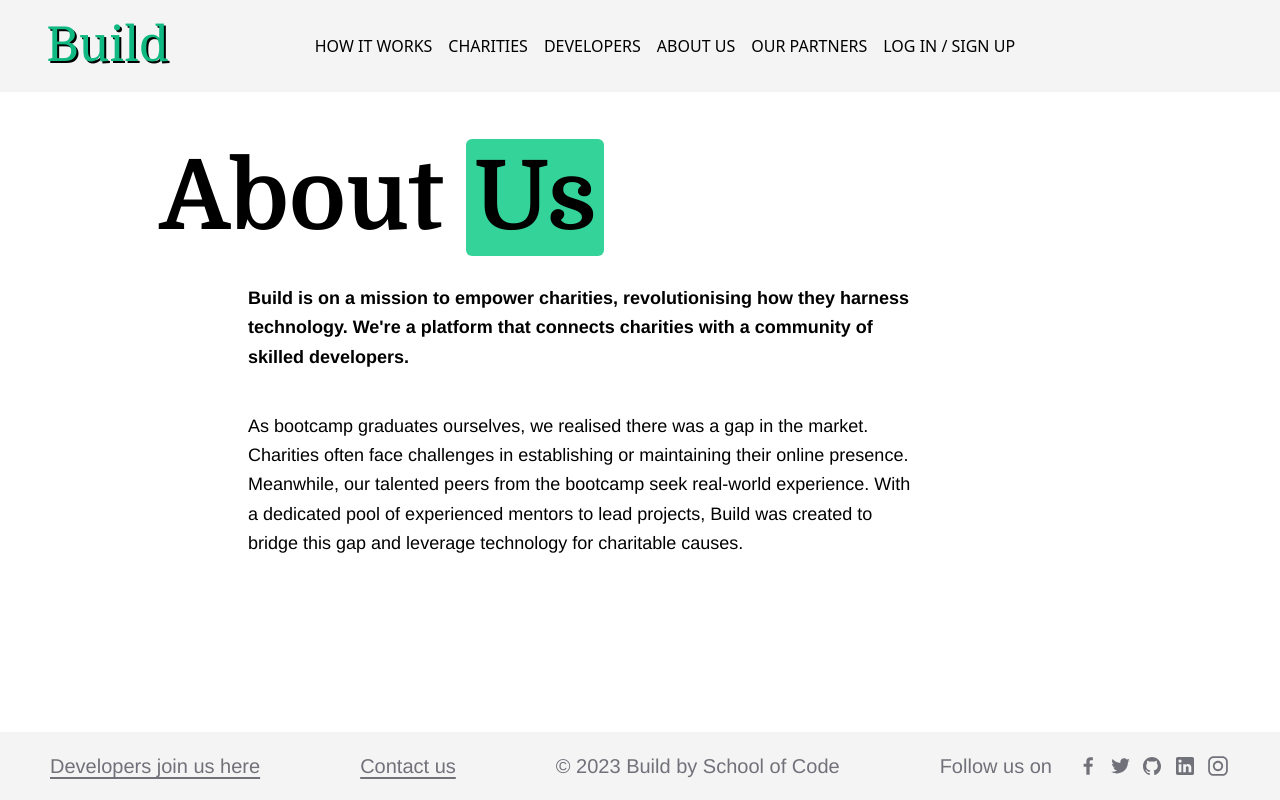
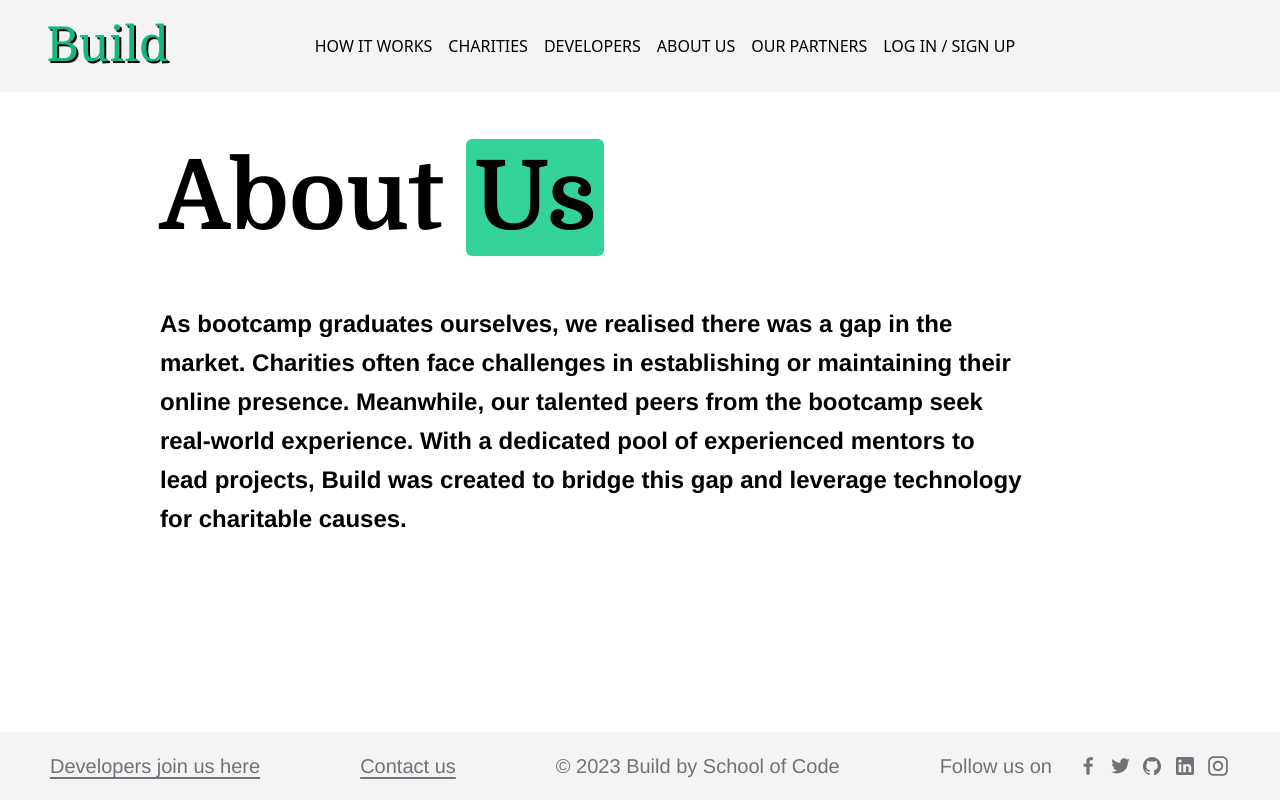
Before and after one commit to SchoolOfCode/Team-Build, a Next.js app: page /about in a window 1280 px wide. Built offline with nearby package versions, Linux system fonts and the light colour scheme.

Commit message:
design fixes

```diff
--- a/src/app/about/page.jsx
+++ b/src/app/about/page.jsx
@@ -1,33 +1,26 @@
-
+import Link from "next/link";
 
 export default function About() {
   return (
-    <div className="flex flex-col mr-5">
-      <section className="flex-grow">
-        <div className="flex flex-col justify-evenly ml-6 lg:flex lg:mx-40 gap-10">
-          <h1 className="mt-10 leading-snug text-6xl font-bold lg:text-8xl lg:max-w-3xl lg:leading-snug lg:w-1/2">
+    <div className="flex flex-col">
+      <div className="flex-grow">
+        <div className="flex flex-col justify-evenly ml-6 lg:flex lg:mx-40 gap-10 mr-4">
+          <h1 className="mt-10 leading-snug text-6xl font-bold lg:text-8xl lg:max-w-lg lg:leading-snug lg:w-1/2">
             About{" "}
             <span className="bg-emerald-400 py-1 px-2 rounded-md mt-2">Us</span>
           </h1>
-          </div>
-      </section>
-          <div className="mt-5"></div>
-          <div className="flex flex-col justify-between lg:flex lg:flex-row-reverse lg:gap-10 lg:align-bottom lg:w-4/5 ml-2">
-            <p className="text-md lg:text-lg font-bold mb-10 lg:max-w-2xl lg:mr-24 lg:leading-relaxed">
-            Build is on a mission to empower charities, revolutionising how they harness technology. We're a platform that connects charities with a community of skilled developers.
+          <div className="flex flex-col justify-between lg:flex lg:flex-row-reverse lg:gap-20 lg:align-middle lg:mb-10">
+            <p className="text-lg lg:text-2xl font-bold lg:max-w-4xl lg:mr-24 lg:leading-relaxed lg:">
+              As bootcamp graduates ourselves, we realised there was a gap in
+              the market. Charities often face challenges in establishing or
+              maintaining their online presence. Meanwhile, our talented peers
+              from the bootcamp seek real-world experience. With a dedicated
+              pool of experienced mentors to lead projects, Build was created to
+              bridge this gap and leverage technology for charitable causes.
             </p>
           </div>
-          <div className="flex flex-col justify-between lg:flex lg:flex-row-reverse lg:gap-10 lg:align-bottom lg:w-4/5 ml-2">
-            <p className="text-md lg:text-lg mb-10 lg:max-w-2xl lg:mr-24 lg:leading-relaxed">
-            As bootcamp graduates ourselves, we realised there was a gap in the market. Charities often face challenges in establishing or maintaining their online presence. Meanwhile, our talented peers from the bootcamp seek real-world experience. With a dedicated pool of experienced mentors to lead projects, Build was created to bridge this gap and leverage technology for charitable causes.
-
-            {/* Our vision is simple yet powerful — we want to harness the power of technology to help charities. Build is committed to making tech accessible to all. Our focus is on fostering an inclusive tech community and leveraging technology for charitable causes. Picture a future where technology reflects the stories of all of us. Build is here to make that happen. */}
-
-
-            </p>
-          </div>
-          </div>
-
-
+        </div>
+      </div>
+    </div>
   );
 }
--- a/src/app/charity/page.jsx
+++ b/src/app/charity/page.jsx
@@ -7,7 +7,7 @@ export default function Charity() {
     <div className="flex flex-col">
       <div className="flex-grow">
         <div className="flex flex-col justify-evenly ml-6 lg:flex lg:mx-40 gap-10 mr-4">
-          <h1 className="mt-10 leading-snug text-6xl font-bold lg:text-8xl lg:max-w-lg lg:leading-snug lg:w-1/2">
+          <h1 className="mt-10 leading-snug text-5xl font-bold lg:text-8xl lg:max-w-lg lg:leading-snug lg:w-1/2">
             We want to help{" "}
             <span className="bg-emerald-400 py-1 px-2 rounded-md mt-2">
               Charities
@@ -23,7 +23,7 @@ export default function Charity() {
               Register your charity now for the opportunity to pitch your
               projects and create your perfect website for free.
             </p>
-            <button className="button bg-red-400 font-bold rounded w-44 h-16 text-xl lg:w-56 lg:text-2xl lg:mt-4 mt-10">
+            <button className="button bg-red-400 font-bold rounded w-44 h-10 text-xl lg:w-56 lg:h-16 lg:text-2xl lg:mt-4 mt-20">
               <Link href={"/charity/register"}>Register</Link>
             </button>
           </div>
--- a/src/app/developers/page.jsx
+++ b/src/app/developers/page.jsx
@@ -4,7 +4,7 @@ export default function Developers() {
   return (
     <div className="flex flex-col">
       <div className="flex-grow">
-        <div className="flex flex-col justify-evenly ml-6 lg:flex lg:mx-40 gap-20 mr-4">
+        <div className="flex flex-col justify-evenly ml-6 lg:flex lg:mx-40 lg:gap-20 gap-8 mr-4">
           <h1 className="mt-10 leading-snug text-5xl font-bold lg:text-8xl lg:max-w-3xl lg:leading-snug lg:w-1/2">
             Calling out aspiring{" "}
             <span className="bg-emerald-400 py-1 px-2 rounded-md mt-2">
@@ -22,7 +22,7 @@ export default function Developers() {
               Your journey towards meaningful experience starts here — where
               coding meets purpose.
             </p>
-            <button className="button bg-red-400 font-bold rounded w-44 h-16 text-xl lg:w-56 lg:text-2xl lg:mt-4 mt-10">
+            <button className="button bg-red-400 font-bold rounded w-44 h-10 text-xl lg:w-56 lg:h-16 lg:text-2xl lg:mt-4 mt-10">
               <Link href={"/developers/register"}>Register</Link>
             </button>
           </div>
--- a/src/app/page.jsx
+++ b/src/app/page.jsx
@@ -26,11 +26,11 @@ export default function Testimonials() {
               </button>
             </Link>
 
-            {/* <Link href={"../developers"}>
-              <button className="button bg-red-400 font-bold rounded w-56 h-10 text-xl lg:w-56 lg:h-16 lg:text-2xl my-4 lg:mx-4">
-                Developers{" "}
+            <Link href={"../developers"}>
+              <button className="button bg-transparent text-decoration: underline rounded text-stone-600 justify-left lg:w-56 lg:h-10 lg:text-2xl my-4 lg:mx-4">
+                Developers join us here{" "}
               </button>
-            </Link> */}
+            </Link>
           </div>
         </div>
       </section>
--- a/src/app/partners/page.jsx
+++ b/src/app/partners/page.jsx
@@ -15,13 +15,13 @@ export default function Partners() {
           <div className="flex flex-col justify-between lg:flex lg:flex-row-reverse lg:gap-20 lg:align-bottom lg:w-4/5">
             <p className="text-lg lg:text-2xl font-bold mb-10 lg:max-w-2xl lg:mr-24 lg:leading-relaxed">
               In the realm of making a positive impact, our partners stand as
-              pillars of support at Build. To continue our journey of
-              community betterment, we are actively seeking like-minded
-              individuals and organisations to help us. Together,
-              we can do something amazing. Contact us today, and let's explore
-              the possibilities of collaboration for a brighter future.
+              pillars of support at Build. To continue our journey of community
+              betterment, we are actively seeking like-minded individuals and
+              organisations to help us. Together, we can do something amazing.
+              Contact us today, and let's explore the possibilities of
+              collaboration for a brighter future.
             </p>
-            <button className="button bg-red-400 font-bold rounded w-44 h-16 text-xl lg:w-56 lg:text-2xl lg:mt-4 mt-10">
+            <button className="button bg-red-400 font-bold rounded w-44 h-10 text-xl lg:w-56 lg:h-16 lg:text-2xl lg:mt-4 mt-20">
               <Link href="/contact-us">Work with us</Link>{" "}
             </button>
           </div>
--- a/src/app/termsandconditions/page.jsx
+++ b/src/app/termsandconditions/page.jsx
@@ -1,12 +1,12 @@
 export default function TermsAndConditions() {
   return (
-    <div>
+    <div className="text-left mt-4 mx-3 lg:p-10 lg:flex lg:mx-auto lg:flex-col lg:bg-slate-50 flex justify-between flex-col lg:justify-center lg:align-middle lg:text-xl lg:items-center lg:w-7/12 lg:shadow-[4.0px_8.0px_8.0px_rgba(0,0,0,0.38)] lg:rounded-md">
       <h1>
         <b>
           <u>Terms and Conditions</u>
         </b>
       </h1>
-      <p>
+      <p className="mt-5">
         Terms and Conditions for Developers: Eligibility: Users must be at least
         18 years old to register on the platform. Junior developers must provide
         accurate information about their skills and experience. Registration and
```
